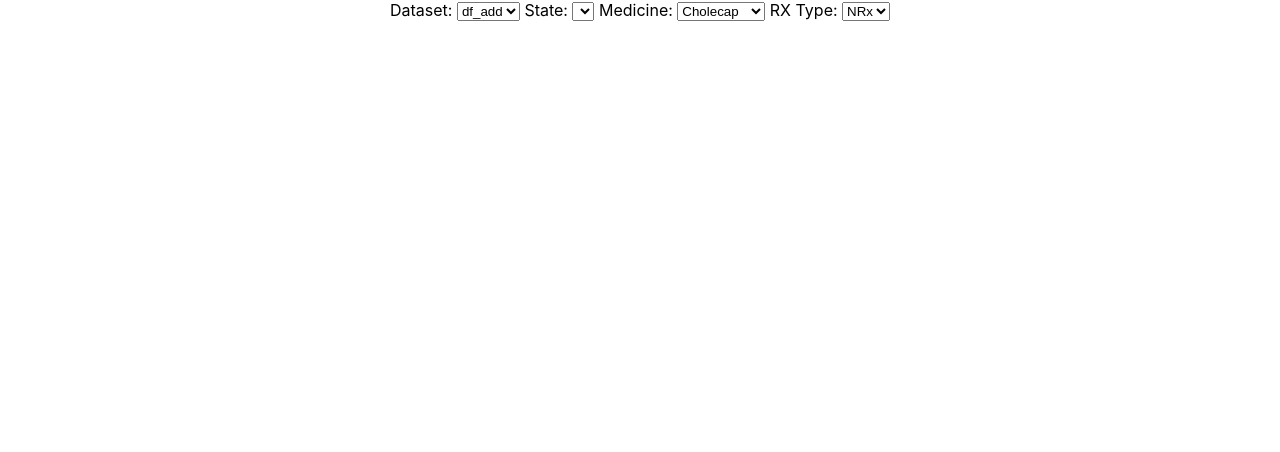
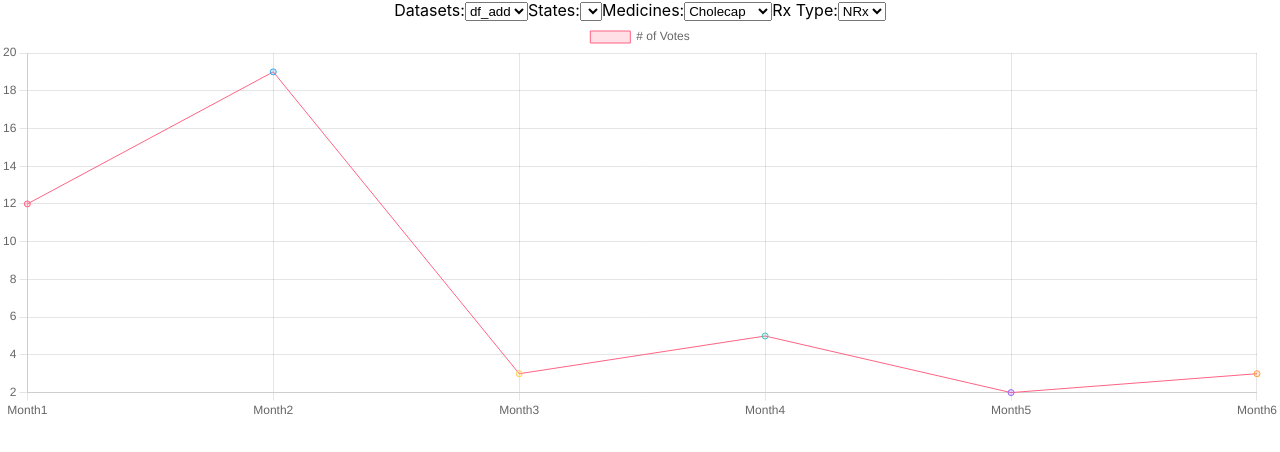
Before and after one commit to matthu017/StringARGHs, a React (Create React App) app in the folder veeva-app/: page / in a window 1280 px wide. Shown: the top 452 px of the page. Built offline with nearby package versions, Linux system fonts and the light colour scheme.

Commit message:
Working Dropdown buttons!

```diff
--- a/veeva-app/src/components/Chart.js
+++ b/veeva-app/src/components/AvgChart.js
@@ -1,12 +1,12 @@
 import React, {Component} from 'react';
-import {Bar, Line, Pie} from 'react-chartjs-2';
+import {Line, Pie} from 'react-chartjs-2';
 
-class Chart extends Component{
+class AvgChart extends Component{
     constructor(props){
         super(props);
         this.state = {
             chartData: {
-                labels: ['Red', 'Blue', 'Yellow', 'Green', 'Purple', 'Orange'],
+                labels: ['Month1','Month2','Month3','Month4','Month5','Month6'],
                 datasets: [{
                     label: '# of Votes',
                     data: [12, 19, 3, 5, 2, 3],
@@ -35,7 +35,7 @@ class Chart extends Component{
     render(){
         return (
             <div className="chart">
-                <Bar
+                <Line
 	            data={this.state.chartData}
 	            width={400}
 	            height={400}
@@ -55,4 +55,4 @@ class Chart extends Component{
 
 }
 
-export default Chart;
+export default AvgChart;
--- a/veeva-app/src/components/Dropdown.js
+++ /dev/null
@@ -1,34 +0,0 @@
-import React from "react";
-
-class Dropdown extends React.Component {
-  constructor(props){
-    super(props);
-    this.props = props;
-    this.handleChange = props.onChange.bind(this);
-    this.handleChange = this.handleChange.bind(this);
-
-    this.state = {
-      category: props.category,
-      values: props.values,
-      value: props.value,
-    }
-    //this.handleSubmit = this.handleSubmit.bind(this);
-  }
-
-  render() {
-    const options = []
-    for (let value of this.state.values){
-        options.push(<option value={value}>{value}</option>);
-    }
-
-    return (
-        <label>
-          {this.state.category}
-          <select value={this.state.value} onChange={this.handleChange}>
-            {options}
-          </select>
-        </label>
-    );
-  }
-}
-export default Dropdown;
--- a/veeva-app/src/components/Table.js
+++ b/veeva-app/src/components/Table.js
@@ -1,17 +1,17 @@
 import React from "react";
-import Dropdown from "./Dropdown";
-import Chart from "./Chart";
 import Papa from 'papaparse';
+import AvgChart from './AvgChart';
 
 class Table extends React.Component{
   constructor(props){
     super(props);
+
     //Keep form values
     this.state = {
         datasets: ['df_add', 'df_avg', 'df_rm'],
         dataset: 'df_add',
 
-        states: ["All", "Ohio", "Indiana", "New York", "California"],
+        states: [],
         state: "Virginia",
 
         medicines: ["Cholecap", "Zap-a-Pain", "Nasalclear", "Nova-Itch"],
@@ -22,15 +22,18 @@ class Table extends React.Component{
 
         chartData: []
     };
+
+    this.handleDatasetChange = this.handleDatasetChange.bind(this);
+    this.handleMedicineChange = this.handleMedicineChange.bind(this);
+    this.handleRXtypeChange = this.handleRXtypeChange.bind(this);
+    this.handleStatesChange = this.handleStatesChange.bind(this);
   }
 
   componentWillMount() {
-    this.state.df_add = this.getCsvData('/data/df_add.csv');
-    this.state.df_avg = this.getCsvData('/data/df_avg.csv');
-    this.state.df_rm = this.getCsvData('/data/df_rm.csv');
-    this.getStatesChange();
+    this.setState({ df_add: this.getCsvData('/data/df_add.csv') });
+    this.setState({ df_avg: this.getCsvData('/data/df_avg.csv') });
+    this.setState({ df_rm: this.getCsvData('/data/df_rm.csv') });
   }
-
 
   fetchCsv() {
     return fetch('/data/df_add.csv').then(function (response) {
@@ -58,63 +61,17 @@ class Table extends React.Component{
 
   handleDatasetChange(event){
     this.setState({dataset: event.target.value});
-    this.getStatesChange();
-    this.getChartData();
+    this.getNewState(event.target.value);
+    let ds = event.target.value;
+    let st = this.state.state;
+    let med = this.state.medicine;
+    let ty  = this.state.rx_type;
+    this.getChartData(ds, st, med, ty);
   }
 
-  handleStatesChange(event){
-    this.setState({state: event.target.value});
-    this.getChartData();
-  }
-
-  handleMedicineChange(event){
-    this.setState({medicine: event.target.value});
-    this.getChartData();
-  }
-
-  handleRXtypeChange(event){
-    this.setState({rx_type: event.target.value});
-    this.getChartData();
-  }
-
-  getChartData(){
-    //datasets, medicines, rx_types
-    this.state.chartData = [];
-    let ds = this.state.dataset;
-    let dataSet = []
-    if (ds === "df_add"){
-        dataSet = this.state.df_add;
-    } else if (ds === "df_avg"){
-        dataSet = this.state.df_avg;
-    } else {
-        dataSet = this.state.df_rm;
-    }
-
-    var ty = this.state.rx_type;
-    var med = this.state.medicine;
-    //var st = this.state.state;
-    var newChartData = new Array();
-    Promise.resolve(dataSet).then(function(value) {
-      for (let row of value){
-        let nrx = row.slice(6, 12);
-        let trx = row.slice(12, 18);
-        let rx = new Array(nrx);
-        if (ty === "TRx") {
-          rx = new Array(trx);
-        }
-        if(row[5] === med){
-          newChartData.push(rx);
-        }
-      }
-    });
-    this.state.chartData = newChartData
-    console.log(this.state.chartData);
-  }
-
-  getStatesChange(){
+  getNewState(ds){
     let dataSet = [];
     let set1 = new Set();
-    let ds = this.state.dataset;
     if (ds === "df_add"){
         dataSet = this.state.df_add;
     } else if (ds === "df_avg"){
@@ -127,22 +84,114 @@ class Table extends React.Component{
       for (let row of value){
         set1.add(row[4]);
       }
+    }).then(() => {this.setState({ states: set1 }) });
+  }
+
+  handleStatesChange(event){
+    this.setState({state: event.target.value});
+    let ds = this.state.dataset
+    let st = event.target.value;
+    let med = this.state.medicine
+    let ty  = this.state.rx_type
+    this.getChartData(ds, st, med, ty);
+  }
+
+  handleMedicineChange(event){
+    this.setState({medicine: event.target.value});
+    let ds = this.state.dataset
+    let st = this.state.state
+    let med = event.target.value;
+    let ty  = this.state.rx_type
+    this.getChartData(ds, st, med, ty);
+  }
+
+  handleRXtypeChange(event){
+    this.setState({rx_type: event.target.value});
+    let ds = this.state.dataset
+    let st = this.state.state
+    let med = this.state.medicine
+    let ty  = event.target.value;
+    this.getChartData(ds, st, med, ty);
+  }
+
+  getChartData(ds, st, med, ty){
+    //datasets, medicines, rx_types
+    this.state.chartData = [];
+    let dataSet = []
+    if (ds === "df_add"){
+        dataSet = this.state.df_add;
+    } else if (ds === "df_avg"){
+        dataSet = this.state.df_avg;
+    } else {
+        dataSet = this.state.df_rm;
+    }
+
+    var newChartData = new Array();
+    Promise.resolve(dataSet).then(function(value) {
+      for (let row of value){
+        let nrx = row.slice(6, 12);
+        let trx = row.slice(12, 18);
+        let rx = new Array(nrx);
+        if (ty === "TRx") {
+          rx = new Array(trx);
+        }
+        if(row[5] === med && row[4] === st){
+          newChartData.push(rx);
+        }
+      }
     });
-
-    this.state.states = set1;
+    this.state.chartData = newChartData
+    console.log(newChartData)
   }
 
   render(){
+    var renderDatasets = [];
+    var renderStates = [];
+    var renderMedicines = [];
+    var renderRXtypes = [];
+    for (let value of this.state.datasets){
+      renderDatasets.push(<option value={value}>{value}</option>);
+    }
+    for (let value of this.state.states){
+      renderStates.push(<option value={value}>{value}</option>);
+    }
+    for (let value of this.state.medicines){
+      renderMedicines.push(<option value={value}>{value}</option>);
+    }
+    for (let value of this.state.rx_types){
+      renderRXtypes.push(<option value={value}>{value}</option>);
+    }
+
     return(
     <div>
-      <Dropdown onChange={(event) => this.handleDatasetChange(event)} values={this.state.datasets} value={this.state.dataset} category=" Dataset: "/>
-      <Dropdown onChange={(event) => this.handleStatesChange(event)} values={this.state.states} value={this.state.state} category=" State: "/>
-      <Dropdown onChange={(event) => this.handleMedicineChange(event)} values={this.state.medicines} value={this.state.medicine} category=" Medicine: "/>
-      <Dropdown onChange={(event) => this.handleRXtypeChange(event)} values={this.state.rx_types} value={this.state.rx_type} category=" RX Type: "/>
+      <label>
+        Datasets:
+        <select value={this.state.dataset} onChange={this.handleDatasetChange}>
+          {renderDatasets}
+        </select>
+      </label>
+      <label>
+        States:
+        <select value={this.state.state} onChange={this.handleStatesChange}>
+          {renderStates}
+        </select>
+      </label>
+      <label>
+        Medicines:
+        <select value={this.state.medicine} onChange={this.handleMedicineChange}>
+          {renderMedicines}
+        </select>
+      </label>
+      <label>
+        Rx Type:
+        <select value={this.state.rx_type} onChange={this.handleRXtypeChange}>
+          {renderRXtypes}
+        </select>
+      </label>
+      <AvgChart data={this.chartData}/>
     </div>
     );
   }
-
 }
 
 export default Table;
```
